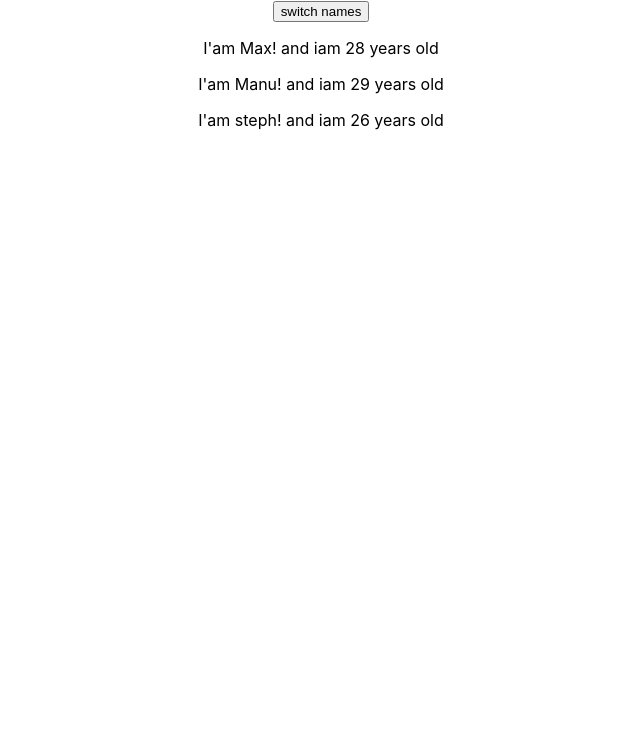
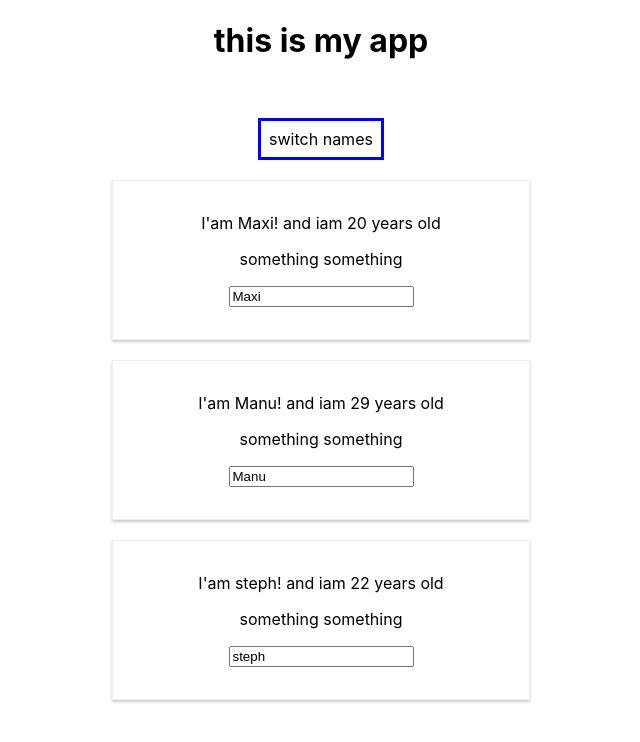
Before and after one commit to aladiha/React-app, a React (Create React App) app: page / in a window 1280 px wide. Shown: the top 742 px of the page, without its empty margins (319-959 px from the left). Built offline with nearby package versions, Linux system fonts and the light colour scheme.

Commit message:
new stuff

```diff
--- a/src/App.js
+++ b/src/App.js
@@ -1,46 +1,101 @@
-import React, { useState } from 'react';
+import React, { Component } from 'react';
 import './App.css';
 import Person from './Person/Person';
 
-const App = props =>  {
+class App extends Component{
 
-  const [personsState , setPersonsState] = useState({
+  state = {
     persons: [
-      { name : 'Max', age: 28},
+      { name : 'Maxi', age: 20},
       { name : 'Manu', age: 29},
-      { name : 'steph', age: 26}
-    ]
-  });
+      { name : 'steph', age: 22}
+    ],
+    otherState: 'something something'
+  }
 
-  const switchNameHandler = () => {
+  switchNameHandler = () => {
     //console.log('was clicked');
-    setPersonsState({
+    this.setState({
       persons: [
         { name : 'Maxi', age: 30},
-        { name : 'Manu', age: 29},
+        { name : 'al', age: 29},
         { name : 'steph', age: 22}
       ]
-    });
+    })
+  }
 
-  };
+
+  nameChangedHandler1 = (event) => {
+    this.setState({
+      persons: [
+        { name : event.target.value , age: 30},
+        { name : 'aladin' , age: 29},
+        { name : 'steph', age: 22}
+      ]
+    })
+  }
+
+  nameChangedHandler2 = (event) => {
+    this.setState({
+      persons: [
+        { name : 'Maxi', age: 30},
+        { name : event.target.value , age: 29},
+        { name : 'steph', age: 22}
+      ]
+    })
+  }
+
+
+  nameChangedHandler3 = (event) => {
+    this.setState({
+      persons: [
+        { name : 'Maxi', age: 30},
+        { name : 'aladin' , age: 29},
+        { name : event.target.value , age: 22}
+      ]
+    })
+  }
+
+render(){
+
+    const style = {
+        backgroundColor: 'white',
+        font: 'inherit',
+        border: '3px solid blue',
+        padding: '8px',
+        cursor: 'pointer'
+    };
 
    return (
     <div className="App">
-      <button onClick={switchNameHandler}>switch names</button>
+       <h1>this is my app</h1>
+      <br/>
+      <p>
+      <button
+      style = {style}
+      onClick={this.switchNameHandler}>switch names</button>
+      </p>
       <Person
-      name={personsState.persons[0].name}
-      age={personsState.persons[0].age}
+      name={this.state.persons[0].name}
+      age={this.state.persons[0].age}
+      otherState={this.state.otherState}
+      changed={this.nameChangedHandler1}
       />
       <Person
-      name={personsState.persons[1].name}
-      age={personsState.persons[1].age}
+      name={this.state.persons[1].name}
+      age={this.state.persons[1].age}
+      otherState={this.state.otherState}
+      changed={this.nameChangedHandler2}
       />
       <Person
-      name={personsState.persons[2].name}
-      age={personsState.persons[2].age}
+      name={this.state.persons[2].name}
+      age={this.state.persons[2].age}
+      otherState={this.state.otherState}
+      changed={this.nameChangedHandler3}
       />
     </div>
   );
-};
+}
+}
 
 export default App;
--- /dev/null
+++ b/src/Person/Person.css
@@ -0,0 +1,11 @@
+
+.Person{
+    width: 30%;
+    margin: auto;
+    margin-top: 20px;
+    border: 1px solid #eee;
+    box-shadow: 0 2px 3px #ccc;
+    background-color: white;
+    padding: 16px;
+    text-align:center;
+}
--- a/src/Person/Person.js
+++ b/src/Person/Person.js
@@ -1,14 +1,15 @@
 import React from 'react';
-
+import './Person.css';
 
 
 const person = (args) => {
 
     return (
-
-    <div>
+    <div className="Person">
         <p>I'am {args.name}! and iam {args.age} years old</p>
+        <p>{args.otherState}</p>
         <p>{args.children}</p>
+        <p><input type="text" onChange={args.changed} value={args.name}/></p>
     </div>
     )
 };
```
